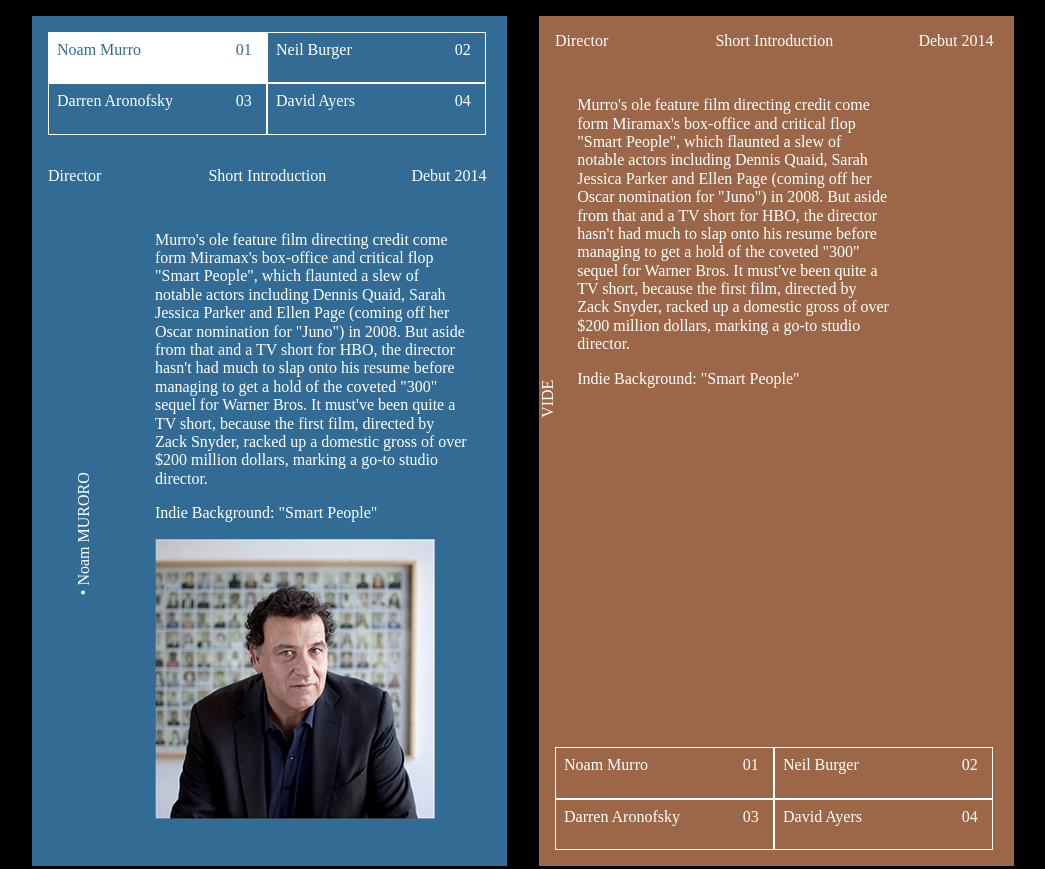
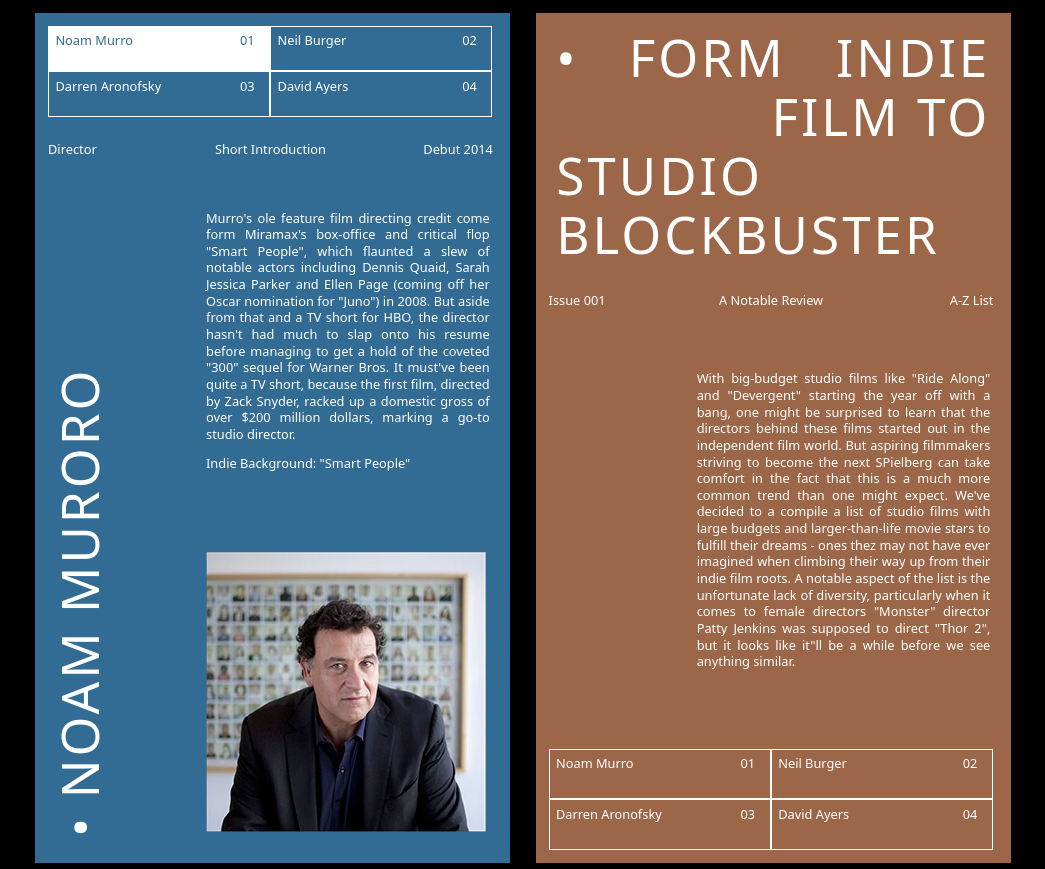
Before and after one commit to Freecey/Dribbble_Challenges, a plain HTML site: page 4_Indie_Directors_Club.html in a window 1280 px wide. Shown: the top 869 px of the page, without its empty margins (117-1162 px from the left). Drawn offline with Linux system fonts and the light colour scheme.

Commit message:
4th done

```diff
--- a/4_Indie_Directors_Club.html
+++ b/4_Indie_Directors_Club.html
@@ -5,6 +5,9 @@
     <meta name="viewport" content="width=device-width, initial-scale=1.0">
     <title>Indie Directors Club</title>
     <link rel="stylesheet" href="css/normalize.css">
+    <link rel="stylesheet" href="https://cdnjs.cloudflare.com/ajax/libs/font-awesome/5.15.1/css/all.min.css"
+    integrity="sha512-+4zCK9k+qNFUR5X+cKL9EIR+ZOhtIloNl9GIKS57V1MyNsYpYcUrUeQc9vNfzsWfV28IaLL3i96P9sdNyeRssA=="
+    crossorigin="anonymous" />
     <link rel="stylesheet" href="css/4_Indie_Directors_Club.css">
 </head>
 <body>
@@ -14,19 +17,19 @@
     <div class="cont-body">
         <div class="cont-center con1" id="cont-center">
             <div class="cont-info">
-                <div class="cont-name_ID cont-act1">
+                <div class="cont-name_ID cont-act1 page1">
                     <div class="cont-name ">Noam Murro</div>
                     <div class="cont-id ">01</div>
                 </div>
-                <div class="cont-name_ID">
+                <div class="cont-name_ID page1">
                     <div class="cont-name">Neil Burger</div>
                     <div class="cont-id">02</div>
                 </div>
-                <div class="cont-name_ID">
+                <div class="cont-name_ID page1">
                     <div class="cont-name">Darren Aronofsky</div>
                     <div class="cont-id">03</div>
                 </div>
-                <div class="cont-name_ID">
+                <div class="cont-name_ID page1">
                     <div class="cont-name">David Ayers</div>
                     <div class="cont-id">04</div>
                 </div>
@@ -37,7 +40,10 @@
                 <div class="cont_sub_ti ti3">Debut 2014</div>
             </div>
             <div class="cont-prez">
-                <div class="cont-prez-name"><span>•</span> Noam MURORO</div>
+                <div class="cont-prez-name">
+                    <div class="vert_name">
+                        <span class="dot">• </span> Noam MURORO</div>
+                    </div>
                 <div class="cont-prez-res">
                     <div ><p>Murro's ole feature film directing credit come form Miramax's box-office and critical flop "Smart People", which
                         flaunted a slew of notable actors including Dennis Quaid, Sarah Jessica Parker and Ellen Page (coming off her Oscar
@@ -48,43 +54,51 @@
                         <p>Indie Background: "Smart People"</p>
                     </div>
 
-                    <div><img src=""><img src="img/NMURRO.webp" alt="Noam MURRO"></div>
+                    <div class="cont-prez-img"><img src=""><img src="img/NMURRO.webp" alt="Noam MURRO"></div>
                 </div>
             </div>
         </div>
         <div class="cont-center con2" id="cont-center">
+            <div class="cont_toptit">
+                <div class="toptit_1">
+                    <span class="dot">• </span>Form Indie film to
+                </div>
+                <div class="toptit_2">Studio Blockbuster</div>
+            </div>
             <div class="cont-sub">
-                <div class="cont_sub_ti ti1">Director</div>
-                <div class="cont_sub_ti ti2">Short Introduction</div>
-                <div class="cont_sub_ti ti3">Debut 2014</div>
+                <div class="cont_sub_ti ti1">Issue 001</div>
+                <div class="cont_sub_ti ti2">A Notable Review</div>
+                <div class="cont_sub_ti ti3">A-Z List</div>
             </div>
-            <div class="cont-prez">
-                <div class="cont-prez-name"><span></span> VIDE</div>
-                <div class="cont-prez-res">
-                    <div ><p>Murro's ole feature film directing credit come form Miramax's box-office and critical flop "Smart People", which
-                        flaunted a slew of notable actors including Dennis Quaid, Sarah Jessica Parker and Ellen Page (coming off her Oscar
-                        nomination for "Juno") in 2008. But aside from that and a TV short for HBO, the director hasn't had much to slap
-                        onto his resume before managing to get a hold of the coveted "300" sequel for Warner Bros. It must've been quite a
-                        TV short, because the first film, directed by Zack Snyder, racked up a domestic gross of over $200 million dollars,
-                        marking a go-to studio director.</p>
-                        <p>Indie Background: "Smart People"</p>
+            <div class="cont-prez noact">
+                <div class="cont-prez-name"><span></span></div>
+                <div class="cont-prez-res ">
+                    <div>
+                        <p>With big-budget studio films like "Ride Along" and "Devergent" starting the year off with a bang, one might be
+                            surprised to learn that the directors behind these films started out in the independent film world. But aspiring
+                            filmmakers striving to become the next SPielberg can take comfort in the fact that this is a much more common
+                            trend than one might expect. We've decided to a compile a list of studio films with large budgets and
+                            larger-than-life movie stars to fulfill their dreams - ones thez may not have ever imagined when climbing their
+                            way up from their indie film roots. A notable aspect of the list is the unfortunate lack of diversity,
+                            particularly when it comes to female directors "Monster" director Patty Jenkins was supposed to direct "Thor 2",
+                            but it looks like it"ll be a while before we see anything similar.</p>
                     </div>
                 </div>
             </div>
             <div class="cont-info">
-                <div class="cont-name_ID">
+                <div class="cont-name_ID  page2">
                     <div class="cont-name">Noam Murro</div>
                     <div class="cont-id">01</div>
                 </div>
-                <div class="cont-name_ID">
+                <div class="cont-name_ID  page2">
                     <div class="cont-name">Neil Burger</div>
                     <div class="cont-id">02</div>
                 </div>
-                <div class="cont-name_ID">
+                <div class="cont-name_ID  page2">
                     <div class="cont-name">Darren Aronofsky</div>
                     <div class="cont-id">03</div>
                 </div>
-                <div class="cont-name_ID">
+                <div class="cont-name_ID  page2">
                     <div class="cont-name">David Ayers</div>
                     <div class="cont-id">04</div>
                 </div>
@@ -93,19 +107,19 @@
         </div>
         <div class="cont-center con3" id="cont-center">
             <div class="cont-info">
-                <div class="cont-name_ID">
+                <div class="cont-name_ID page3">
                     <div class="cont-name">Noam Murro</div>
                     <div class="cont-id">01</div>
                 </div>
-                <div class="cont-name_ID cont-act3">
+                <div class="cont-name_ID page3 cont-act3">
                     <div class="cont-name">Neil Burger</div>
                     <div class="cont-id">02</div>
                 </div>
-                <div class="cont-name_ID">
+                <div class="cont-name_ID page3">
                     <div class="cont-name">Darren Aronofsky</div>
                     <div class="cont-id">03</div>
                 </div>
-                <div class="cont-name_ID">
+                <div class="cont-name_ID page3">
                     <div class="cont-name">David Ayers</div>
                     <div class="cont-id">04</div>
                 </div>
@@ -116,7 +130,9 @@
                 <div class="cont_sub_ti ti3">Debut 2014</div>
             </div>
             <div class="cont-prez">
-                <div class="cont-prez-name"><span>•</span> Neil Burger</div>
+                <div class="cont-prez-name">
+                    <div class="vert_name"><span class="dot">• </span> Neil Burger</div>
+                </div>
                 <div class="cont-prez-res">
                     <div>
                         <p>Though Neil Burger doesn't have too many feature directing credits to this name, this past work has always
@@ -128,7 +144,7 @@
                         <p>Indie Background: "Interview with the Assassin"</p>
                     </div>
 
-                    <div><img src=""><img src="img/NBURGER.webp" alt="Neil Burger"></div>
+                    <div class="cont-prez-img"><img src="img/NBURGER.webp" alt="Neil Burger"></div>
                 </div>
             </div>
         </div>
--- a/css/4_Indie_Directors_Club.scss
+++ b/css/4_Indie_Directors_Club.scss
@@ -1,4 +1,6 @@
 .cont-body {
+    font-family: system-ui;
+    font-size: 0.8em;
     display: flex;
     // height: 100vh;
     background-color: rgb(0, 0, 0);
@@ -28,23 +30,31 @@
         flex-wrap: wrap;
         width: 100%;
         padding: 1em;
+        .page1:hover{ color: #326c94;}
+        .page2:hover{ color: #9c6748;}
+        .page3:hover{ color: #2d9483;}
         .cont-name_ID{
             display: flex;
             flex-direction: row;
             flex-wrap: wrap;
             width: 49%;
             border: white 1px solid;
+            &:hover{
+                background-color: rgb(255, 255, 255);
+                border: white 1px solid;
+            }
             .cont-name{
                 display: flex;
-                width: 75%;
+                width: 78%;
                 padding: 0.5em;
-                padding-bottom: 1em;
+                padding-bottom: 1.5em;
             }
             .cont-id{
                 display: flex;
                 width: 10%;
                 padding: 0.5em;
-                padding-bottom: 1em;
+                padding-bottom: 1.5em;
+
             }
 
         }
@@ -79,31 +89,72 @@
             width: 33%;
         }
       }
+
       .cont-prez{
         display: flex;
         flex-direction: row;
         flex-wrap: nowrap;
-        height: 75%;
+        height: 80%;
         width: 100%;
         .cont-prez-name{
-            // text-transform: uppercase;
-            // letter-spacing: 3px;
-            // width: 33%;
-            // transform: rotate(-90deg);
-            // transform-origin: 0 100%;
-            // z-index: 10;
-            // bottom: 0;
-            transform: rotate(-90deg);
-            white-space: nowrap;
-            margin-left: 300px;
-
+            text-transform: uppercase;
+            letter-spacing: 3px;
+            width: 33%;
+            padding: 1em;
+            .vert_name{
+                width: 50em;
+                transform: rotate(-90deg);
+                transform-origin: 0 100%;
+                z-index: 10;
+                margin-top: 11.5em;
+                margin-left: 1.2em;
+                font-size: 4em;
+                .span{
+                    display: flex;
+                    align-items: center;
+                }
+            }
         }
         .cont-prez-res{
+            display: flex;
+            flex-wrap: wrap;
+            justify-content: space-between;
+            line-height: 1.3em;
             width: 66%;
-            margin-left: -300px;
+            text-align: justify;
+            text-justify: inter-word;
+            padding: 1.6em;
+            margin-left: -2.5em;
+        }
+
+        .cont-prez-img{
+            align-self: flex-end;
         }
       }
+      .noact{
+        height: 45%;
     }
+      .cont_toptit{
+        font-size: 4em;
+        text-transform: uppercase;
+        letter-spacing: 3px;
+        margin-left: 0.4em;
+        margin-right: 0.4em;
+        margin-top: 0.3em;
+        text-align: justify;
+        text-justify: inter-word;
+        .toptit_1{
+            text-align-last: right;
+        }
+        .toptit_2{
+            text-align-last: left;
+        }
+
+      }
+    }
+
+
+
     .con1{
         background-color: #326c94;
         color: rgb(255, 255, 255);
```
Also changed, not shown: css/4_Indie_Directors_Club.css, 1 other file.
